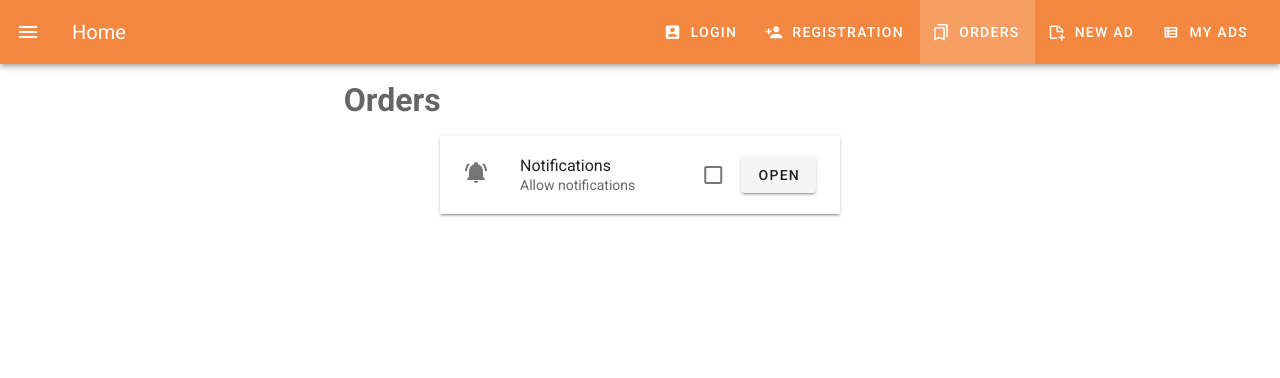
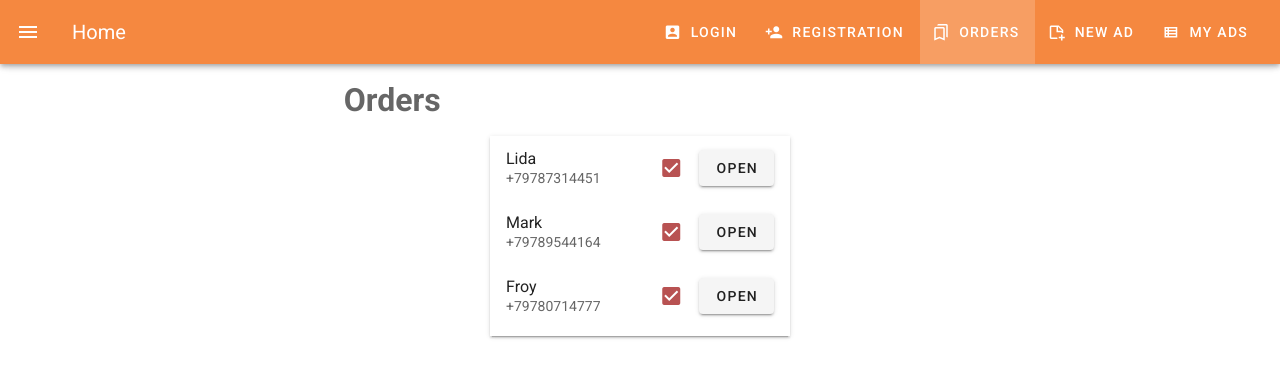
Before and after one commit to Aminna07/Git_Pro, a Vue app: page /orders in a window 1280 px wide. Shown: the top 378 px of the page. Built offline with nearby package versions, Linux system fonts and the light colour scheme.

Commit message:
Подготовка и подключение данных для экрана заказов

```diff
--- a/src/components/User/Orders.vue
+++ b/src/components/User/Orders.vue
@@ -5,41 +5,33 @@
 					<h1 class="text--secondary mb-3 mt-3">Orders</h1>
 	<v-card
     class="mx-auto"
-    max-width="400"
+    max-width="300"
     tile
   >
-    <v-list rounded>
+    <v-list subheader
+    two-line
+    flat>
+        <v-list-item v-for="order in orders" :key="order.id">
 
-      <v-list-item-group
-        v-model="selectedItem"
-        color="#FC997C"
-      >
-        <v-list-item
-          v-for="(item, i) in items"
-          :key="i"
-        >
-          <v-list-item-icon>
-            <v-icon v-text="item.icon"></v-icon>
-          </v-list-item-icon>
           <v-list-item-content>
-            <v-list-item-title v-text="item.text"></v-list-item-title>
-			<v-list-item-subtitle>Allow notifications</v-list-item-subtitle>
+            <v-list-item-title>{{order.name}}</v-list-item-title>
+			<v-list-item-subtitle>{{order.phone}}</v-list-item-subtitle>
           </v-list-item-content>
 
 	<v-list-item-action>
 		<v-checkbox
-		:input-value="active"
-		color="#B85252">
+		:input-value="order.done"
+
+		color="#B85252"
+    @click="markDone(order)">
 		</v-checkbox>
     </v-list-item-action>
 
 	<v-list-item-action>
-		<v-btn class="#F58840">Open</v-btn>
+		<v-btn class="#F58840" :to="'/ad/' + order.adId">Open</v-btn>
     </v-list-item-action>
 
-
         </v-list-item>
-      </v-list-item-group>
     </v-list>
   </v-card>
 		</v-flex>
@@ -49,11 +41,38 @@
 
 <script>
   export default {
-    data: () => ({
-      selectedItem: 1,
-      items: [
-        { text: 'Notifications', icon: 'mdi-bell-ring' },
-      ],
-    }),
+    data() {
+      return{
+        orders:[
+          {
+            id:"123",
+            name:"Lida",
+            phone:"+79787314451",
+            adId:"1",
+            done:true
+          },
+          {
+            id:"124",
+            name:"Mark",
+            phone:"+79789544164",
+            adId:"2",
+            done:true
+          },
+          {
+            id:"125",
+            name:"Froy",
+            phone:"+79780714777",
+            adId:"3",
+            done:true
+          }
+        ]
+      }
+    },
+    mathods:{
+      markDone(order){
+        order.done=!order.done
+        console.log(order.done)
+      }
+    }
   }
 </script>
```
